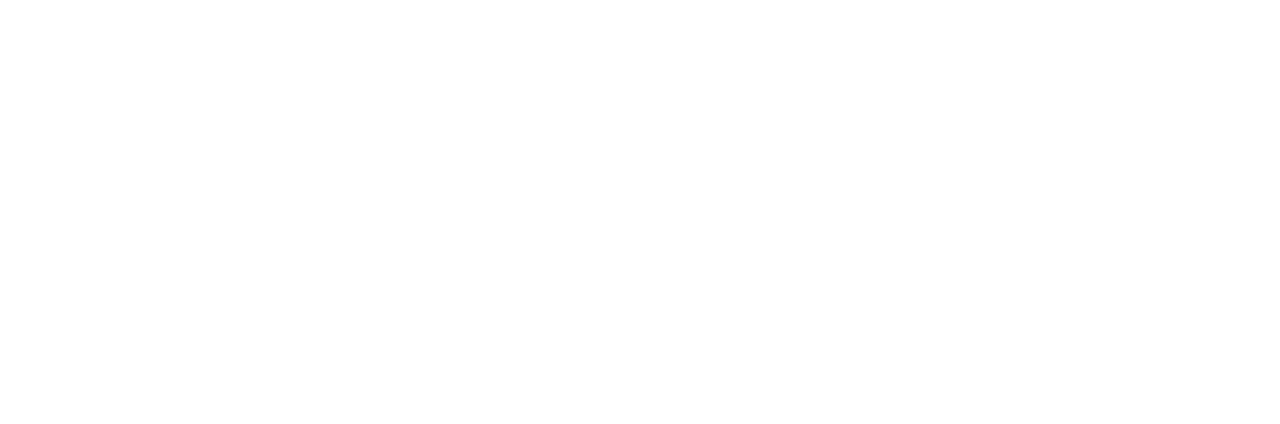
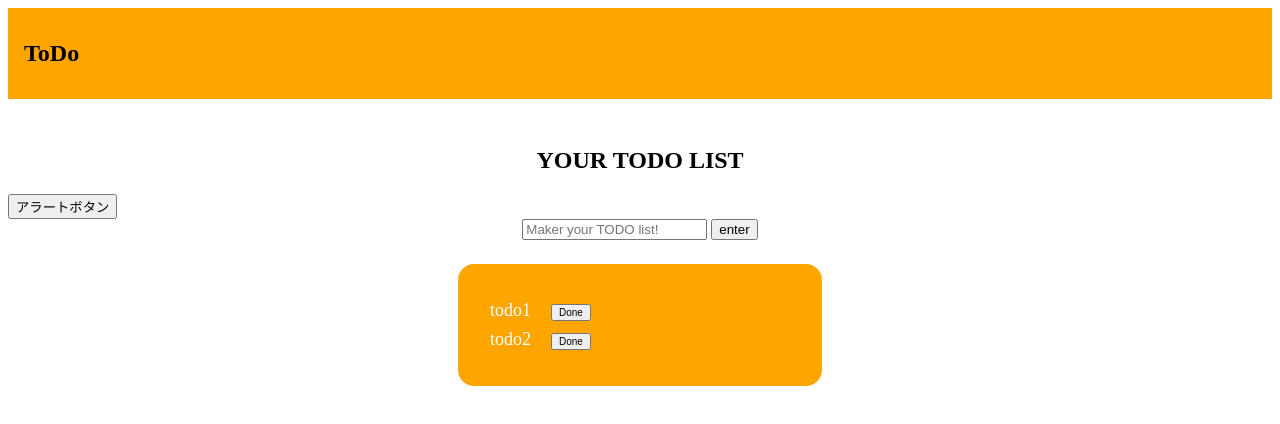
Before and after one commit to Nerdexa/taskTracker, a website: page index.html in a window 1280 px wide. Drawn offline with Linux system fonts and the light colour scheme.

Commit message:
learn: js and sass tutorial

```diff
--- a/index.html
+++ b/index.html
@@ -1,10 +1,44 @@
-<!DOCTYPE html>
+<!doctype html>
 <html lang="en">
   <head>
     <meta charset="UTF-8" />
-    <meta name="viewport" content="width=device-width, initial-scale=1.0" />
+    <meta
+      name="viewport"
+      content="width=device-width, initial-scale=1.0"
+    />
     <title>taskTracker</title>
-    <link rel="stylesheet" href="index.css" />
+    <link
+      rel="stylesheet"
+      href="css/style.css"
+    />
   </head>
-  <body></body>
+  <body>
+    <header>
+      <h1>ToDo</h1>
+    </header>
+
+    <h2 class="title">YOUR TODO LIST</h2>
+    <button id="alert">アラートボタン</button>
+    <form class="form">
+      <input
+        type="text"
+        placeholder="Maker your TODO list!"
+      />
+      <button type="submit">enter</button>
+    </form>
+    <div class="todo-lists">
+      <div class="todo">
+        <span class="todo-title">todo1</span>
+        <button class="todo-button">Done</button>
+      </div>
+      <div class="todo">
+        <span class="todo-title">todo2</span>
+        <button class="todo-button">Done</button>
+      </div>
+    </div>
+    <script
+      type="text/javascript"
+      src="./index.js"
+    ></script>
+  </body>
 </html>
--- a/index.js
+++ b/index.js
@@ -1,3 +1,22 @@
-function main() {}
+// TODO1:入力フォームにテキストが書き込まれて「enter」ボタンが押されると検証ツールのコンソールにテキストが表示される
+// TODO2: enterが押されると入力されたテキストがTODO Listの中に追加される
+// TODO3: TODO Listにテキストが追加されたら入力フォームの中身は空になる
+// TODO4: 入力フォームが値が空の場合はボタンは押せないようにする
+// TODO5: TODOの「Done」ボタンが押されたら、そのTODOは一覧から削除される
+
+function alertButton() {
+  alert('アラートです');
+}
+
+function main() {
+  console.log('jsが読み込まれています');
+
+  // NOTE: constは定数。letは変数
+  const alertElement = 'alertElement';
+  let alertElement2 = 'alertElement2';
+
+  const buttonElement = document.getElementById('alert');
+  buttonElement.addEventListener('click', alertButton);
+}
 
 main();
--- /dev/null
+++ b/sass/main.scss
@@ -0,0 +1,39 @@
+/* stylelint-disable max-nesting-depth */
+header {
+  padding: 16px;
+  margin-bottom: 48px;
+  background-color: #ffa500;
+
+  h1 {
+    font-size: 24px;
+  }
+}
+
+.title {
+  text-align: center;
+}
+
+.form {
+  margin-bottom: 24px;
+  text-align: center;
+}
+
+.todo-lists {
+  width: 300px;
+  padding: 32px;
+  margin: 0 auto;
+  background-color: #ffa500;
+  border-radius: 16px;
+
+  .todo {
+    padding: 4px 0;
+    .todo-title {
+      font-size: 18px;
+      color: #fff;
+    }
+    .todo-button {
+      margin-left: 16px;
+      font-size: 10px;
+    }
+  }
+}
```
Also changed, not shown: css/style.css (added), 1 other file.
